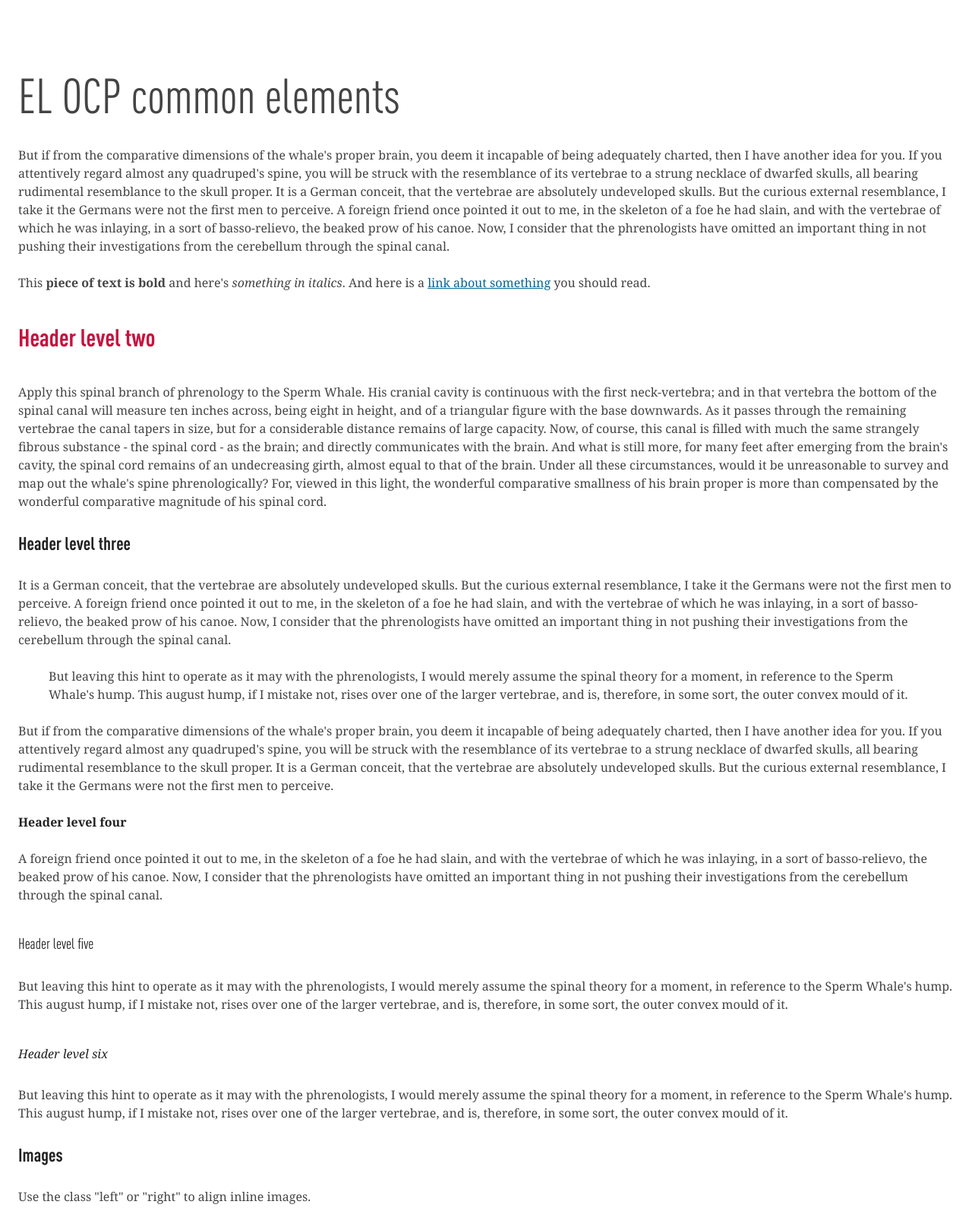
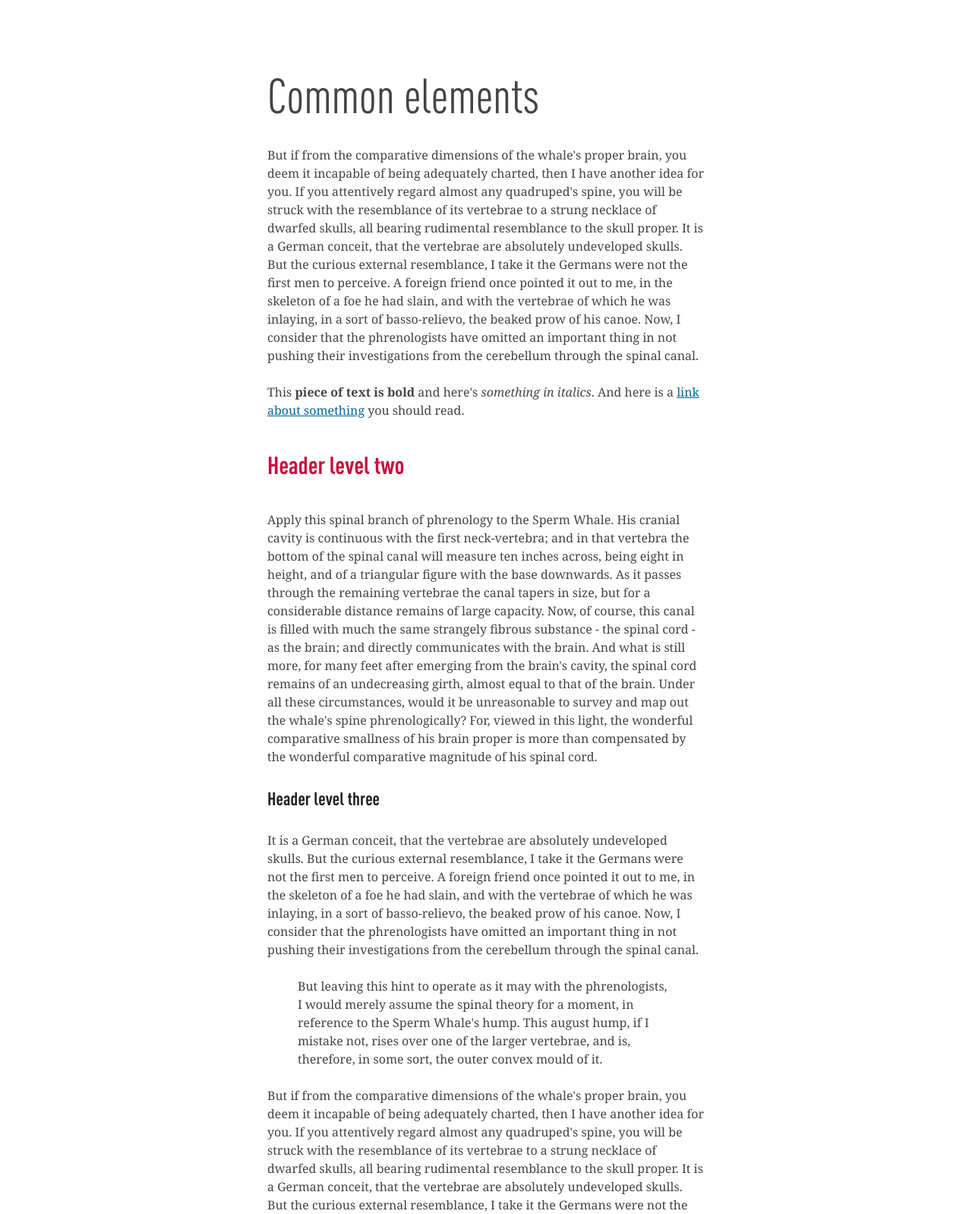
Before and after one commit to fourkitchens/el-ocp-style, a Jekyll site: the page built from common/index.html, in a window 1280 px wide, cut to the strip 0-1598 px from the top of the page. Shown: the whole strip at 76% size. Built offline with Jekyll 4.4.1, drawn with Linux system fonts in a browser that asks for light colours.

Commit message:
Added max width to content areas; Fixed line length variable.

```diff
--- a/common/index.html
+++ b/common/index.html
@@ -4,7 +4,7 @@ title: Common elements | OCP
 bodyclass: common
 ---
 
-<h1 class="page-title">EL OCP common elements</h1>
+<h1 class="page-title">Common elements</h1>
 
 <p>But if from the comparative dimensions of the whale's proper brain, you deem it incapable of being adequately charted, then I have another idea for you. If you attentively regard almost any quadruped's spine, you will be struck with the resemblance of its vertebrae to a strung necklace of dwarfed skulls, all bearing rudimental resemblance to the skull proper. It is a German conceit, that the vertebrae are absolutely undeveloped skulls. But the curious external resemblance, I take it the Germans were not the first men to perceive. A foreign friend once pointed it out to me, in the skeleton of a foe he had slain, and with the vertebrae of which he was inlaying, in a sort of basso-relievo, the beaked prow of his canoe. Now, I consider that the phrenologists have omitted an important thing in not pushing their investigations from the cerebellum through the spinal canal.</p>
 
--- a/css/style.css
+++ b/css/style.css
@@ -743,6 +743,8 @@ main {
 .content {
   padding-left: 12px;
   padding-right: 12px;
+  max-width: 1100px;
+  margin: 0 auto;
 }
 @media (min-width: 37.5em) {
   .content {
@@ -1225,8 +1227,8 @@ main {
   margin-top: 0;
 }
 
-body.typography .content {
-  max-width: 37.5em;
+body.common .content {
+  max-width: 39em;
   margin: 0 auto;
 }
 
--- a/sass/partials/_variables.scss
+++ b/sass/partials/_variables.scss
@@ -44,7 +44,7 @@ $space-quadruple: $space * 4;
 $base-font-size: 16px;
 $base-line-height: 24px;
 
-$base-line-length: em(624); // control the longest line lengths as needed with this
+$base-line-length: 39em; // control the longest line lengths as needed with this
 
 $bodycolor: $darkgray;
 $headlinecolor: $black;
--- a/sass/partials/design/_custom.scss
+++ b/sass/partials/design/_custom.scss
@@ -2,9 +2,9 @@
 // Custom styles for the style guide ONLY
 //
 
-body.typography {
+body.common {
   .content {
-    max-width: em(600);
+    max-width: $base-line-length;
     margin: 0 auto;
   }
 }
--- a/sass/partials/design/_grid.scss
+++ b/sass/partials/design/_grid.scss
@@ -1,7 +1,7 @@
 //
 // The grid
 //
-// ** THIS PAGE IS FOR DOCUMENTATION PURPOSES ONLY **
+// ** THIS PARTIAL IS FOR DOCUMENTATION PURPOSES ONLY **
 //
 // github.com/Team-Sass/Singularity
 // Singularity settings are in /partials/_variables.scss
@@ -11,6 +11,7 @@
 // $output: 'isolation';
 
 .grid-docs {
+
   .grid {
     text-align: center;
     color: $white;
--- a/sass/partials/design/layouts/_page.scss
+++ b/sass/partials/design/layouts/_page.scss
@@ -12,9 +12,10 @@ main {
 }
 
 .content {
-//@include outer-container;
   padding-left: $space-half;
   padding-right: $space-half;
+  max-width: $grid-max;
+  margin: 0 auto;
 
   @include breakpoint($content) {
     padding-left: $space;
```
